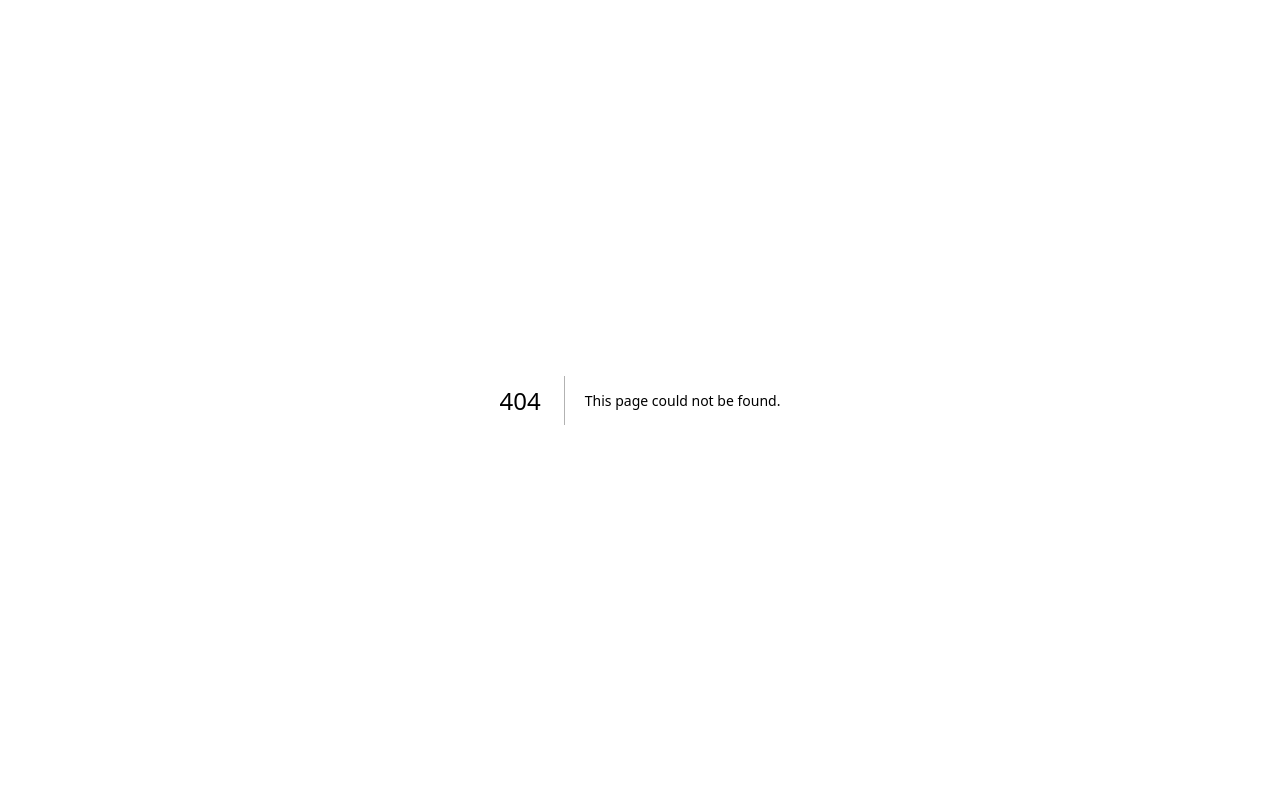
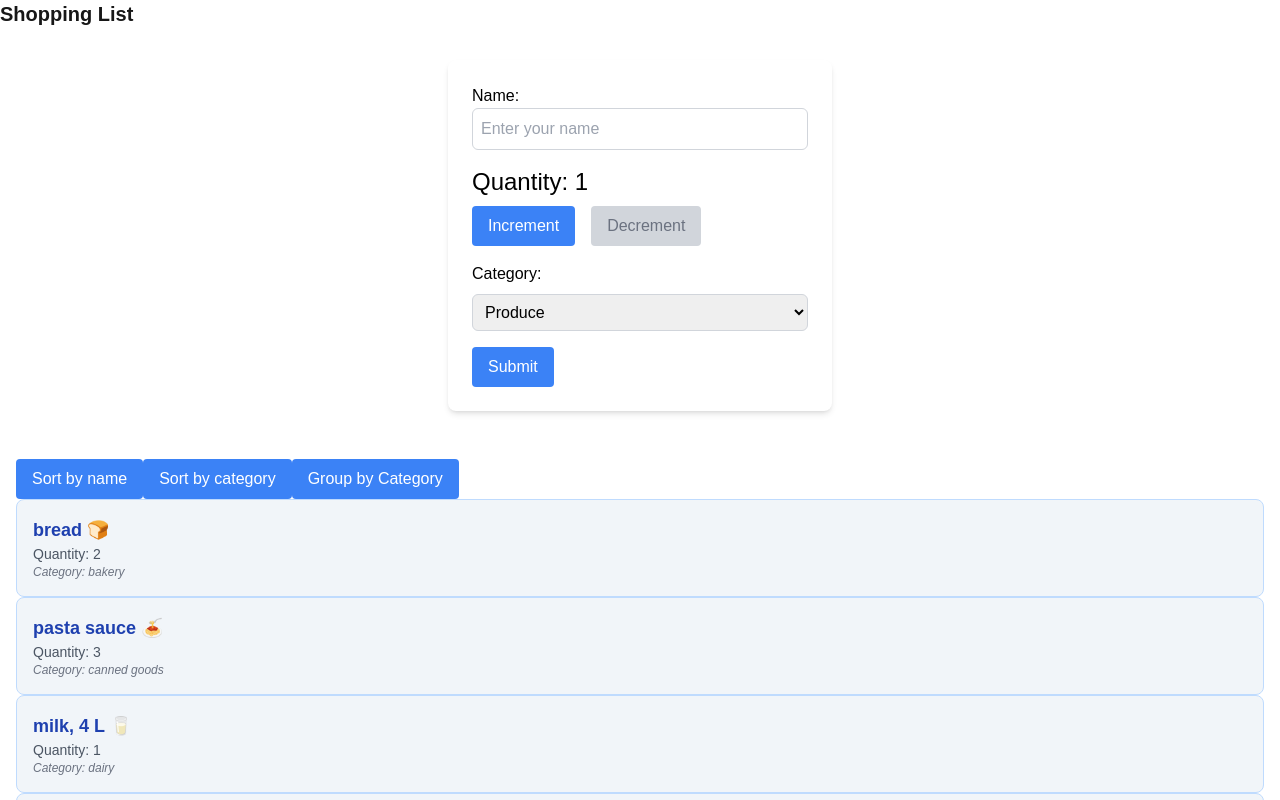
Before and after one commit to Nolelle/cprg306-assignments, a Next.js app: page /week-7 in a window 1280 px wide. Before the commit this address had no page. Shown: the top 800 px of the page. Built offline with nearby package versions, Linux system fonts and the light colour scheme.

Commit message:
start week 7 work

```diff
--- a/app/page.js
+++ b/app/page.js
@@ -19,6 +19,9 @@ export default function Home() {
       <Link href="/week-6">
         Week 6<br />
       </Link>
+      <Link href="/week-7">
+        Week 7<br />
+      </Link>
     </main>
   );
 }
--- /dev/null
+++ b/app/week-7/item-list.js
@@ -0,0 +1,100 @@
+"use client";
+
+import { useState } from "react";
+import Item from "./item";
+import items from "./items.json";
+
+export default function ItemList() {
+  const [sortBy, setSortBy] = useState("category");
+
+  const handleSortByName = (event) => {
+    setSortBy("name");
+  };
+
+  const handleSortByCategory = (event) => {
+    setSortBy("category");
+  };
+
+  const handleGroupByCategory = (event) => {
+    setSortBy("groupbycategory");
+  };
+
+  let groupedCategoryItems = [];
+
+  if (sortBy === "name") {
+    items.sort((a, b) => a.name.localeCompare(b.name));
+  } else if (sortBy === "category") {
+    items.sort((a, b) => a.category.localeCompare(b.category));
+  } else if (sortBy === "groupbycategory") {
+    groupedCategoryItems = Object.entries(
+      items.reduce((acc, currentItem) => {
+        const key = currentItem.category;
+
+        if (!acc[key]) {
+          acc[key] = [];
+        }
+
+        acc[key].push(currentItem);
+
+        return acc;
+      }, {})
+    ).map(([category, items]) => ({ category, items }));
+  }
+
+  return (
+    <main className="p-4">
+      <button
+        type="button"
+        onClick={handleSortByName}
+        className="px-4 py-2 rounded bg-blue-500 text-white hover:bg-blue-700"
+      >
+        Sort by name
+      </button>
+      <button
+        type="button"
+        onClick={handleSortByCategory}
+        className="px-4 py-2 rounded bg-blue-500 text-white hover:bg-blue-700"
+      >
+        Sort by category
+      </button>
+      <button
+        type="button"
+        onClick={handleGroupByCategory}
+        className="px-4 py-2 rounded bg-blue-500 text-white hover:bg-blue-700"
+      >
+        Group by Category
+      </button>
+
+      <ul>
+        {sortBy === "groupbycategory" ? (
+          groupedCategoryItems.map(({ category, items }) => (
+            <li key={category}>
+              <h3 className="capitalize">{category}</h3>
+              <ul>
+                {items.map((item) => (
+                  <li key={item.id}>
+                    <Item
+                      name={item.name}
+                      quantity={item.quantity}
+                      category={item.category}
+                    />
+                  </li>
+                ))}
+              </ul>
+            </li>
+          ))
+        ) : (
+          items.map((item) => (
+            <li key={item.id}>
+              <Item
+                name={item.name}
+                quantity={item.quantity}
+                category={item.category}
+              />
+            </li>
+          ))
+        )}
+      </ul>
+    </main>
+  );
+}
--- /dev/null
+++ b/app/week-7/item.js
@@ -0,0 +1,13 @@
+export default function Item({ name, quantity, category }) {
+  return (
+    <li className="p-4 bg-slate-100 border border-blue-200 rounded-lg text-left">
+      <div className="text-lg font-bold text-blue-800">{name}</div>
+      <div className="text-sm font-normal text-gray-600">
+        Quantity: {quantity}
+      </div>
+      <div className="text-xs font-thin text-gray-500 italic">
+        Category: {category}
+      </div>
+    </li>
+  );
+}
--- /dev/null
+++ b/app/week-7/items.json
@@ -0,0 +1,74 @@
+[
+    {
+        "id": "1h2GJKH12gkHG31h1H",
+        "name": "milk, 4 L 🥛",
+        "quantity": 1,
+        "category": "dairy"
+    },
+    {
+        "id": "2KJH3k2j3H1k2J3K1H",
+        "name": "bread 🍞",
+        "quantity": 2,
+        "category": "bakery"
+    },
+    {
+        "id": "3h2KJH3k2j3H1k2J3",
+        "name": "eggs, dozen 🥚",
+        "quantity": 2,
+        "category": "dairy"
+    },
+    {
+        "id": "4k2J3K1H2GJKH12gk",
+        "name": "bananas 🍌",
+        "quantity": 6,
+        "category": "produce"
+    },
+    {
+        "id": "5H1h1H2KJH3k2j3H",
+        "name": "broccoli 🥦",
+        "quantity": 3,
+        "category": "produce"
+    },
+    {
+        "id": "6H1k2J3K1H2GJKH1",
+        "name": "chicken breasts, 1 kg 🍗",
+        "quantity": 1,
+        "category": "meat"
+    },
+    {
+        "id": "7gkHG31h1H2KJH3k",
+        "name": "pasta sauce 🍝",
+        "quantity": 3,
+        "category": "canned goods"
+    },
+    {
+        "id": "8j3H1k2J3K1H2GJK",
+        "name": "spaghetti, 454 g 🍝",
+        "quantity": 2,
+        "category": "dry goods"
+    },
+    {
+        "id": "9H12gkHG31h1H2KJ",
+        "name": "toilet paper, 12 pack 🧻",
+        "quantity": 1,
+        "category": "household"
+    },
+    {
+        "id": "10H3k2j3H1k2J3K1",
+        "name": "paper towels, 6 pack",
+        "quantity": 1,
+        "category": "household"
+    },
+    {
+        "id": "11k2J3K1H2GJKH12",
+        "name": "dish soap 🍽️",
+        "quantity": 1,
+        "category": "household"
+    },
+    {
+        "id": "12GJKH12gkHG31h1",
+        "name": "hand soap 🧼",
+        "quantity": 4,
+        "category": "household"
+    }
+]
--- /dev/null
+++ b/app/week-7/new-item.js
@@ -0,0 +1,151 @@
+"use client";
+
+import { useState } from "react";
+
+export default function NewItem() {
+  const [quantity, setQuantity] = useState(1);
+  const [name, setName] = useState("");
+  const [category, setCategory] = useState("produce");
+
+  const handleSubmit = (event) => {
+    event.preventDefault();
+    const item = {
+      name,
+      quantity,
+      category
+    };
+
+    console.log(item);
+    alert(JSON.stringify(item));
+
+    setQuantity(1);
+    setName("");
+    setCategory("produce");
+  };
+
+  const handleFormSubmit = (event) => {
+    event.preventDefault();
+
+    alert("Form has been submitted.");
+  };
+
+  const handleNameChange = (event) => {
+    setName(event.target.value);
+  };
+
+  const handleCategoryChange = (event) => {
+    setCategory(event.target.value);
+  };
+
+  const increment = () => {
+    if (quantity < 20) {
+      setQuantity(quantity + 1);
+    }
+  };
+
+  const decrement = () => {
+    if (quantity > 1) {
+      setQuantity(quantity - 1);
+    }
+  };
+
+  return (
+    <main className="flex flex-col items-center space-y-4 p-8 text-black">
+      <form
+        onSubmit={handleFormSubmit}
+        className="bg-white p-6 rounded-lg shadow-md w-96"
+      >
+        <label
+          htmlFor="name"
+          className="block mb-2"
+        >
+          Name:
+          <input
+            type="text"
+            placeholder="Enter your name"
+            value={name}
+            onChange={handleNameChange}
+            className="border border-gray-300 rounded-md p-2 w-full"
+            required
+          />
+        </label>
+
+        <div className="text-2xl mt-4 mb-2">Quantity: {quantity}</div>
+        <div className="flex space-x-4">
+          {quantity === 20 ? (
+            <button
+              type="button"
+              onClick={increment}
+              disabled={true}
+              className="px-4 py-2 rounded bg-gray-300 text-gray-500 cursor-not-allowed"
+            >
+              Increment
+            </button>
+          ) : (
+            <button
+              type="button"
+              onClick={increment}
+              className="px-4 py-2 rounded bg-blue-500 text-white hover:bg-blue-700"
+            >
+              Increment
+            </button>
+          )}
+
+          {quantity === 1 ? (
+            <button
+              type="button"
+              onClick={decrement}
+              disabled={true}
+              className="px-4 py-2 rounded bg-gray-300 text-gray-500 cursor-not-allowed"
+            >
+              Decrement
+            </button>
+          ) : (
+            <button
+              type="button"
+              onClick={decrement}
+              className="px-4 py-2 rounded bg-blue-500 text-white hover:bg-blue-700"
+            >
+              Decrement
+            </button>
+          )}
+        </div>
+
+        <div className="mt-4">
+          <label
+            htmlFor="category"
+            className="block mb-2"
+          >
+            Category:
+          </label>
+          <select
+            id="category"
+            value={category}
+            onChange={handleCategoryChange}
+            className="border border-gray-300 rounded-md p-2 w-full "
+          >
+            <option value="produce">Produce</option>
+            <option value="dairy">Dairy</option>
+            <option value="bakery">Bakery</option>
+            <option value="meat">Meat</option>
+            <option value="frozen_foods">Forzen Foods</option>
+            <option value="canned_goods">Canned Goods</option>
+            <option value="dry_goods">Dry Goods</option>
+            <option value="beverages">Beverages</option>
+            <option value="snacks">Snacks</option>
+            <option value="household">Household</option>
+            <option value="other">Other</option>
+          </select>
+        </div>
+
+        <button
+          type="submit"
+          onClick={handleSubmit}
+          className="mt-4 bg-blue-500 text-white px-4 py-2 rounded hover:bg-blue-700 cursor-pointer"
+        >
+          Submit
+        </button>
+      </form>
+    </main>
+  );
+}
--- /dev/null
+++ b/app/week-7/page.js
@@ -0,0 +1,28 @@
+"use client"
+
+import ItemList from "./item-list";
+import NewItem from "./new-item";
+import itemsData from "./items.json"
+import { useState } from "react";
+
+export default function Page() {
+    const [items, setItems] = useState(itemsData)
+
+    const handleAddItem = (item) => {
+        setItems([...items,item])
+    }
+
+
+    return (
+        <main>
+            <h1 className = "font-bold text-xl">Shopping List</h1>
+            <NewItem
+            onAddItem = {handleAddItem}
+            />
+            <ItemList
+            items = {items}
+            />
+        </main>
+    )
+
+}
```
